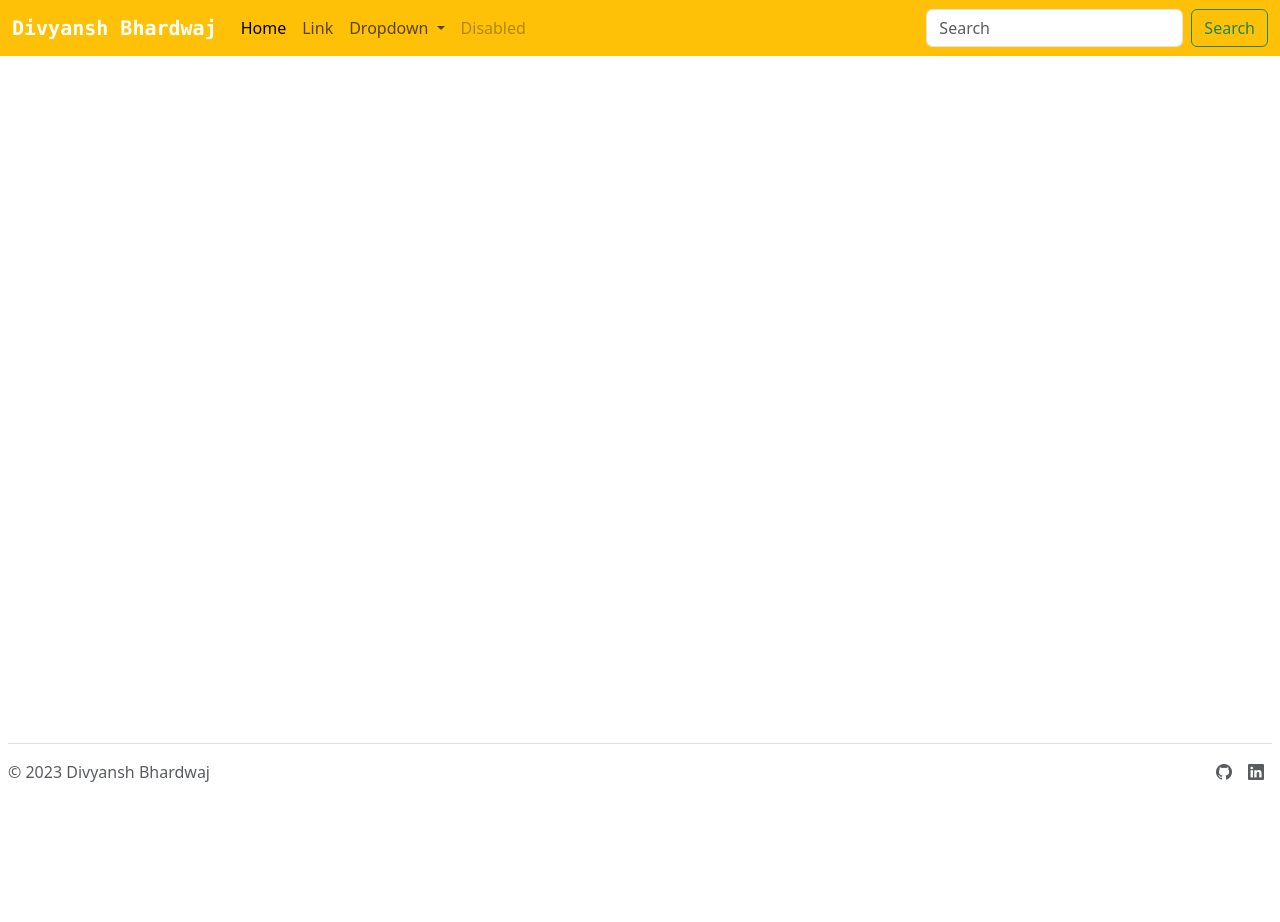
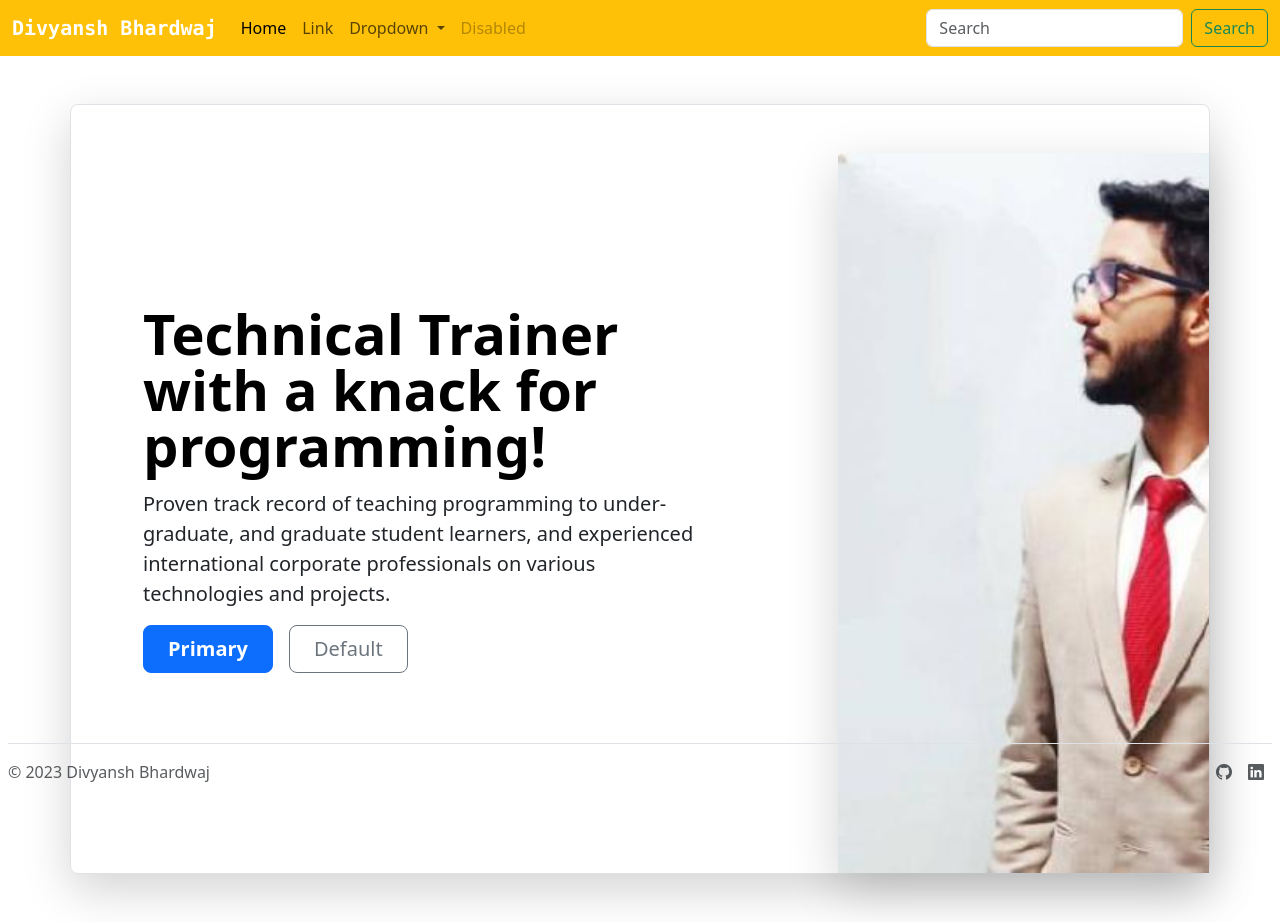
Before and after one commit to dbc2201/resume, an Angular app: page / in a window 1280 px wide. Before the commit the page ends 800 px from the top, so only its background shows below. Built offline with nearby package versions, Linux system fonts and the light colour scheme.

Commit message:
generated home component

```diff
--- a/src/app/app.component.html
+++ b/src/app/app.component.html
@@ -1,2 +1,3 @@
 <app-header></app-header>
+<app-home></app-home>
 <app-footer></app-footer>
--- a/src/app/app.module.ts
+++ b/src/app/app.module.ts
@@ -5,6 +5,7 @@ import { AppRoutingModule } from './app-routing.module';
 import { AppComponent } from './app.component';
 import { HeaderComponent } from './header/header.component';
 import { FooterComponent } from './footer/footer.component';
+import { HomeComponent } from './home/home.component';
 
 @NgModule({
 	declarations: [AppComponent],
@@ -13,6 +14,7 @@ import { FooterComponent } from './footer/footer.component';
 		AppRoutingModule,
 		HeaderComponent,
 		FooterComponent,
+		HomeComponent,
 	],
 	providers: [],
 	bootstrap: [AppComponent],
--- /dev/null
+++ b/src/app/home/home.component.html
@@ -0,0 +1,40 @@
+<div class="container my-5">
+	<div
+		class="row p-4 pb-0 pe-lg-0 pt-lg-5 align-items-center rounded-3 border shadow-lg"
+	>
+		<div class="col-lg-7 p-3 p-lg-5 pt-lg-3">
+			<h1 class="display-4 fw-bold lh-1 text-body-emphasis">
+				Technical Trainer with a knack for programming!
+			</h1>
+			<p class="lead mt-3">
+				Proven track record of teaching programming to under-graduate,
+				and graduate student learners, and experienced international
+				corporate professionals on various technologies and projects.
+			</p>
+			<div
+				class="d-grid gap-2 d-md-flex justify-content-md-start mb-4 mb-lg-3"
+			>
+				<button
+					type="button"
+					class="btn btn-primary btn-lg px-4 me-md-2 fw-bold"
+				>
+					Primary
+				</button>
+				<button
+					type="button"
+					class="btn btn-outline-secondary btn-lg px-4"
+				>
+					Default
+				</button>
+			</div>
+		</div>
+		<div class="col-lg-4 offset-lg-1 p-0 overflow-hidden shadow-lg">
+			<img
+				class="rounded-lg-3"
+				src="../../assets/images/22192936.jpg"
+				alt=""
+				width="720"
+			/>
+		</div>
+	</div>
+</div>
```
Also changed, not shown: src/app/home/home.component.ts (added, +11 -0 lines), src/app/home/home.component.scss (added), src/assets/images/22192936.jpg (added), 1 other file (tests, documents, lock files or other folders).
